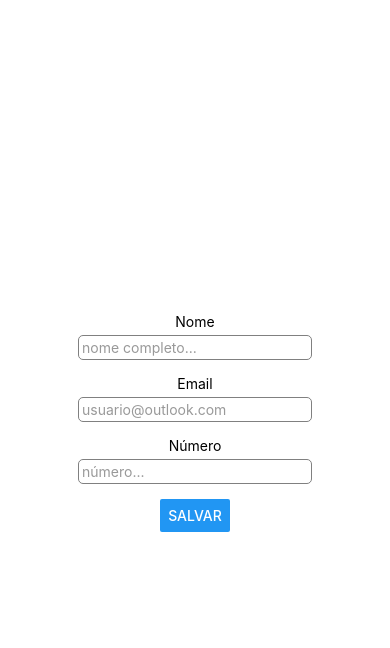
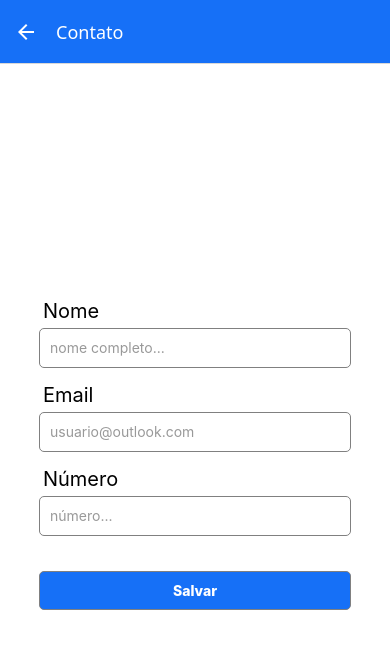
Before and after one commit to adilla-somnia/expo-mobile, a React Native app: screen /AddContact in a window 390 px wide. Shown: the top 648 px of the page. Built offline with nearby package versions, Linux system fonts and the light colour scheme.

Commit message:
fix addContact screen layout.

```diff
--- a/AddContact.js
+++ b/AddContact.js
@@ -1,53 +1,38 @@
 import * as React from 'react';
 import { useState } from 'react';
-import { View, Text, TextInput, StyleSheet, Button } from 'react-native';
+import { View, Text, TextInput, StyleSheet, Pressable } from 'react-native';
+import { styles } from './styles';
 
 function AddContact({navigation}) {
 
     return(
         <View style={styles.container}>
-            <Text>Nome</Text>
+            <Text style={styles.label}>Nome</Text>
                 <TextInput
                 style={styles.input}
                 placeholder='nome completo...'
                 placeholderTextColor="#999"
                  />
-            <Text>Email</Text>
+            <Text style={styles.label}>Email</Text>
                 <TextInput
                 style={styles.input}
                 placeholder='usuario@outlook.com'
                 placeholderTextColor="#999"
                  />
-            <Text>Número</Text>
+            <Text style={styles.label}>Número</Text>
                 <TextInput style={styles.input}
                 placeholder='número...'
                 placeholderTextColor="#999"
                  />
 
-            <Button title="Salvar"
+            <Pressable style={[styles.button, {backgroundColor: '#1670f7', width: '80%', marginTop: 30}]}
             onPress={() => navigation.navigate('ContactList') }
-            ></Button>
+            >
+              <Text style={styles.buttonText}>Salvar</Text>
+            </Pressable>
 
         </View>
     )
 };
 
-const styles = StyleSheet.create({
-  container: {
-    flex: 1,
-    backgroundColor: '#fff',
-    justifyContent: 'center',
-    alignItems: 'center',
-  },
-  input: {
-    borderWidth: 1,
-    borderColor: 'grey',
-    width: '60%',
-    borderRadius: 5,
-    padding: 3,
-    marginTop: 5,
-    marginBottom: 15,
-  },
-});
-
 export default AddContact;
--- a/App.js
+++ b/App.js
@@ -30,7 +30,14 @@ export default function App() {
           <AddContactButton></AddContactButton>
         ) }} />
 
-        <Stack.Screen name="AddContact" component={AddContact} options={{headerShown: false}} />
+        <Stack.Screen name="AddContact" component={AddContact}
+        options={{title: 'Contato',
+                headerStyle: styles.header,
+                headerTitleStyle: styles.headerTitle,
+                headerBackButtonDisplayMode: 'minimal',
+                headerTintColor: 'white'
+                }} />
+
         <Stack.Screen name="EditContact" component={EditContact} />
       </Stack.Navigator>
     </NavigationContainer>
--- a/styles.js
+++ b/styles.js
@@ -37,9 +37,9 @@ export const styles = StyleSheet.create({
   },
   label: {
     textAlign: 'left',
-    width: "80%",
+    width: "78%",
     marginTop: 10,
-    fontSize: 20
+    fontSize: 20,
   },
   logo: {
     width: 100,
```
